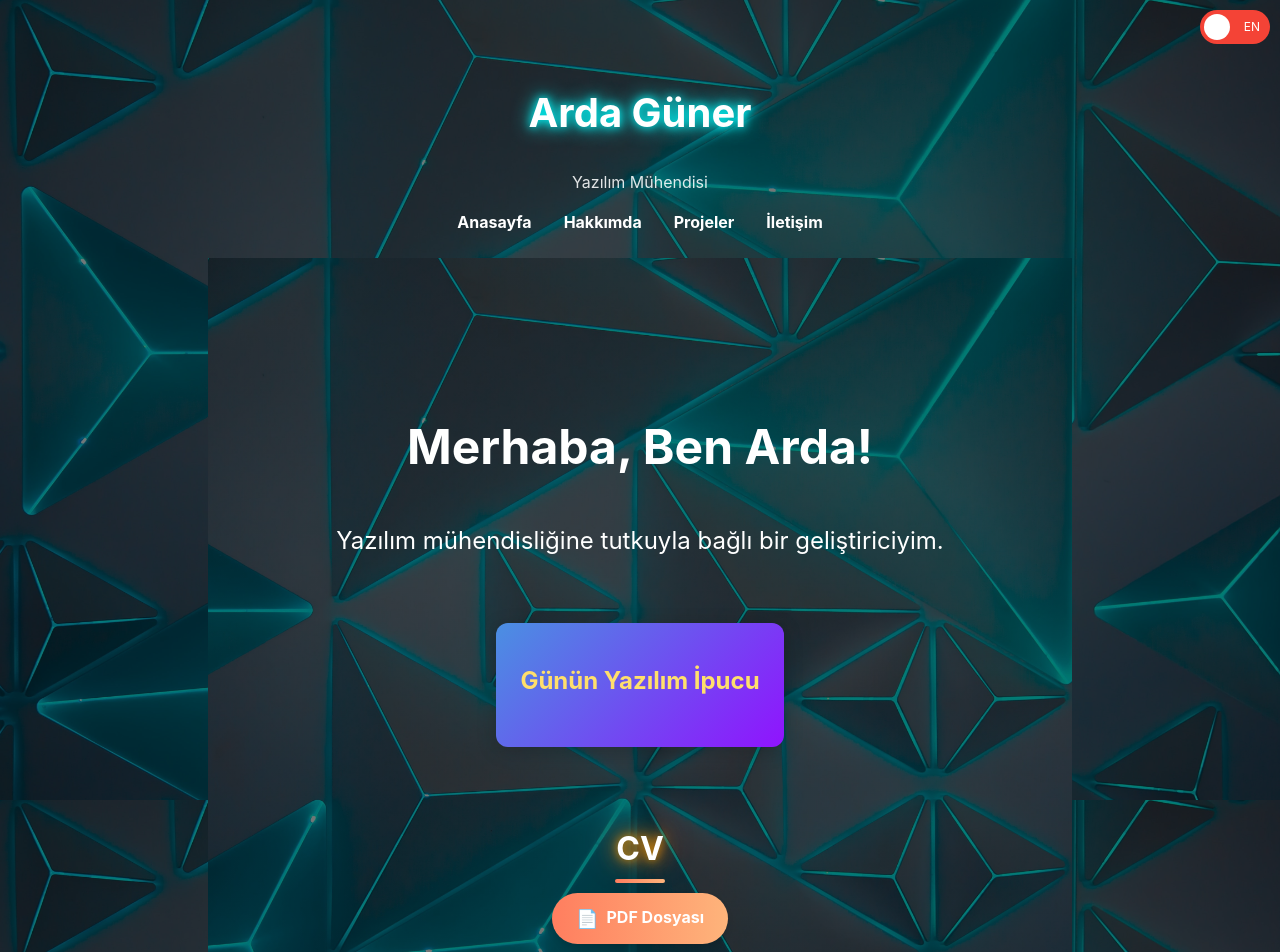
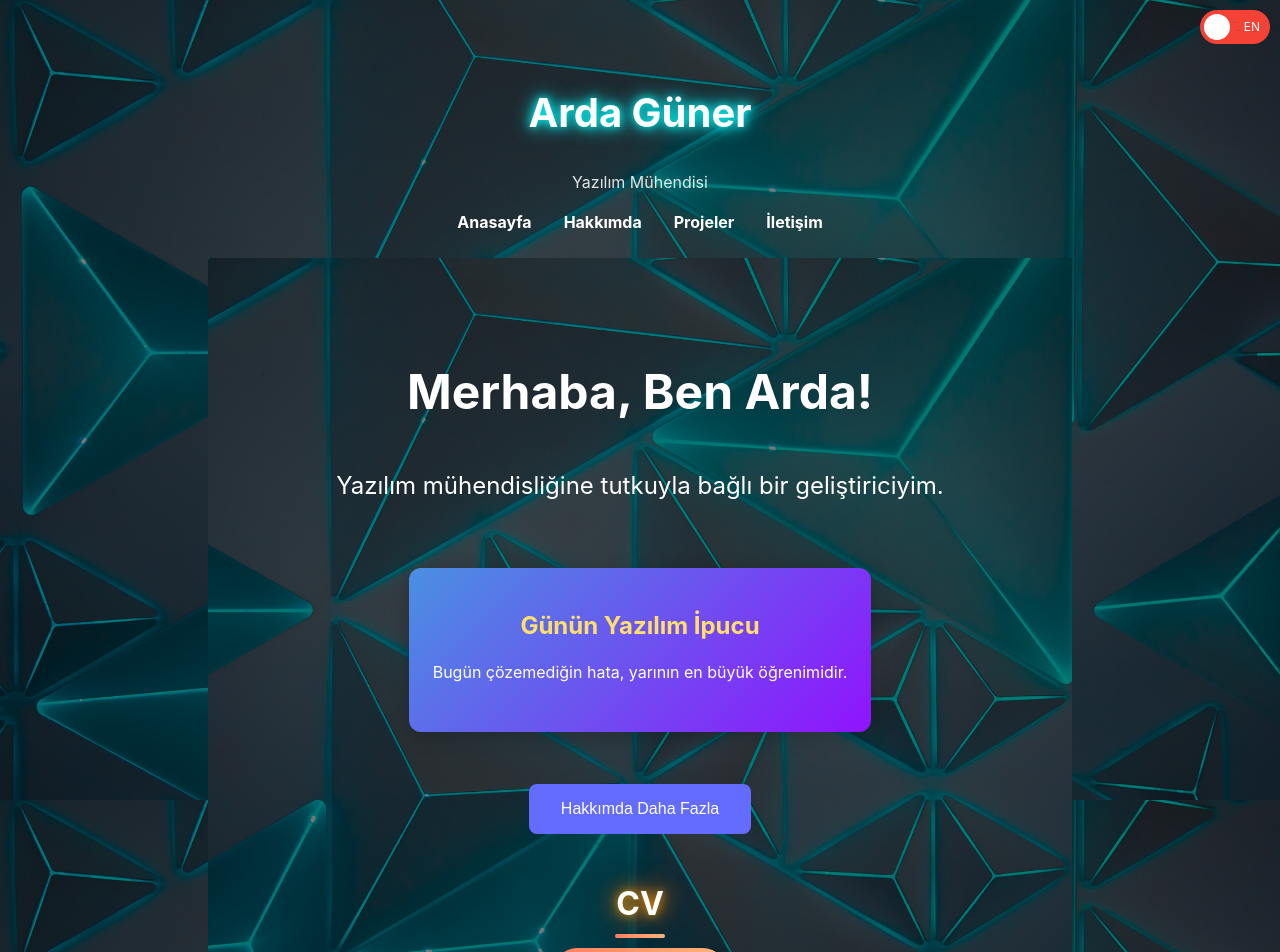
Before and after one commit to Ardeko/ardaguner.com, a React (Vite) app in the folder ardo/: page / in a window 1280 px wide. Shown: the top 952 px of the page. Built offline with nearby package versions, Linux system fonts and the light colour scheme.

Commit message:
dailytip fix

```diff
--- a/ardo/src/App.jsx
+++ b/ardo/src/App.jsx
@@ -105,10 +105,23 @@ function App() {
               <section id="hero" className="hero">
   <h1>{strings.hero.title}</h1>
   <p>{strings.hero.subtitle}</p>
+
+  {/* Daily Software Tip */}
   <div className="daily-tip-widget">
     <h3>{strings.hero.tipTitle}</h3>
-        <p>{tips[Math.floor(Math.random() * tips.length)]}</p>
+    <p>{tips[language][Math.floor(Math.random() * tips[language].length)]}</p>
   </div>
+
+  {/* About Button */}
+  <button
+    onClick={() => {
+      document.getElementById("about").scrollIntoView({ behavior: "smooth" });
+    }}
+  >
+    {strings.hero.aboutButton}
+  </button>
+
+  {/* CV Download */}
   <div style={{ marginTop: "20px" }}>
     <h2 className="cv-title">{strings.cv.title}</h2>
     <a
@@ -123,6 +136,7 @@ function App() {
     </a>
   </div>
 </section>
+
               {/* About Section */}
               <section id="about" className="about-container">
   <h2 className="about-title">{strings.about.title}</h2>
```
Lines whose indentation alone changed are shown as unchanged.
